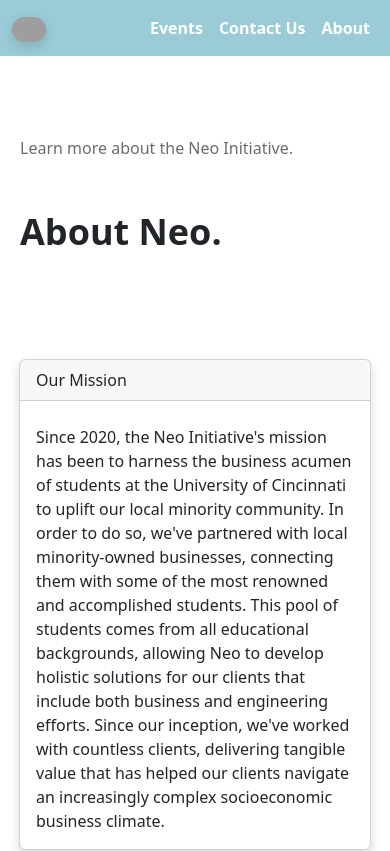
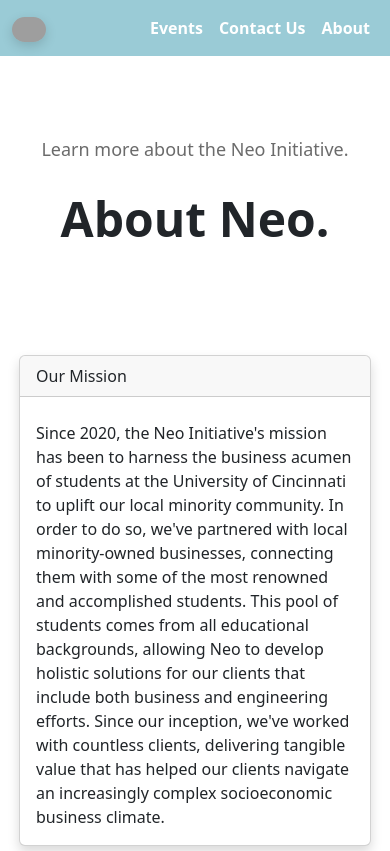
Before and after one commit to mbahcc/neo-web, a Next.js app: page /about-us in a window 390 px wide. Shown: the top 851 px of the page. Built offline with nearby package versions, Linux system fonts and the light colour scheme; grey boxes are pictures that could not be loaded.

Commit message:
Fixed back to top button logic; added more css classes

```diff
--- a/src/app/about-us/about-us-metadata.ts
+++ b/src/app/about-us/about-us-metadata.ts
@@ -37,7 +37,6 @@
       },
     ],
   },
-  viewport: "width=device-width, initial-scale=1.0",
   other: {
     contact: "neoinitiativeuc@gmail.com",
     "og:see_also": [
@@ -46,3 +45,10 @@
     ],
   },
 };
+
+export function generateViewport() {
+  return {
+    width: 'device-width',
+    initialScale: 1,
+  }
+}
--- a/src/app/about-us/page.tsx
+++ b/src/app/about-us/page.tsx
@@ -17,7 +17,9 @@
         }}
       >
         <title>Neo Initative</title>
-        <div className="subtitleText">Learn more about the Neo Initiative.</div>
+        <div className="event-subtitle-text">
+          Learn more about the Neo Initiative.
+        </div>
         <motion.div
           initial={{ opacity: 0, y: 20 }}
           animate={{ opacity: 1, y: 0 }}
@@ -28,7 +30,7 @@
             delay: 0.5,
           }}
         >
-          <div className="header">About Neo.</div>
+          <div className="event-header">About Neo.</div>
         </motion.div>
 
         <motion.div
--- a/src/app/components/bottom-bar.tsx
+++ b/src/app/components/bottom-bar.tsx
@@ -2,26 +2,8 @@
 
 function BottomBar() {
   return (
-    <div
-      style={{
-        height: "50px",
-        width: "100vw",
-        backgroundColor: "#9acbd6",
-        display: "flex",
-        alignItems: "center",
-        justifyContent: "space-between",
-        flexDirection: "row",
-      }}
-    >
-      <div
-        style={{
-          display: "flex",
-          flexDirection: "row",
-          marginLeft: "20px",
-          gap: "10px",
-          alignItems: "center",
-        }}
-      >
+    <div className="bottom-bar-container">
+      <div className="bottom-bar-format">
         <a href="https://www.instagram.com/neoinitiative/" target="_blank">
           <img src="icons/instagram-icon.svg" />{" "}
         </a>
--- a/src/app/components/button/application-button.tsx
+++ b/src/app/components/button/application-button.tsx
@@ -1,4 +1,4 @@
-"use client"; // For client-side hooks
+"use client";
 import Button from "react-bootstrap/Button";
 
 function ApplyTodayButton() {
@@ -10,7 +10,7 @@
     <>
       <Button
         variant="primary"
-        onClick={handleClick} // Handles the on click event, i.e calls Handleclick
+        onClick={handleClick}
         style={{
           fontFamily: "Source Sans 3",
           fontWeight: "700",
@@ -23,7 +23,6 @@
           padding: "0 0.75rem",
           borderRadius: "0px",
         }}
-        // Hover/focus effects
         onMouseEnter={(e) => {
           e.currentTarget.style.backgroundColor = "#5ca3b2";
           e.currentTarget.style.transform = "translateY(-1px)";
--- a/src/app/components/button/back-to-top-button.tsx
+++ b/src/app/components/button/back-to-top-button.tsx
@@ -1,18 +1,49 @@
-"use client"; // For client-side hooks
+"use client";
 import Button from "react-bootstrap/Button";
 import { useRouter } from "next/navigation";
 import { motion } from "motion/react";
 import { usePathname } from "next/navigation";
+import { useState, useEffect } from "react";
 
 function BottomButton() {
-  const router = useRouter(); // Next.js navigation hook
+  const router = useRouter();
+  const [isLargeScreen, setIsLargeScreen] = useState(false);
+  const [isScrollable, setIsScrollable] = useState(false);
 
   const handleClick = () => {
     router.push(window.location.pathname);
   };
 
+  useEffect(() => {
+    const checkConditions = () => {
+      const screenWidth = window.innerWidth;
+      const documentHeight = document.documentElement.scrollHeight;
+      const windowHeight = window.innerHeight;
+
+      setIsLargeScreen(screenWidth >= 1024);
+      setIsScrollable(documentHeight > windowHeight);
+    };
+
+    checkConditions();
+    window.addEventListener("resize", checkConditions);
+    window.addEventListener("scroll", checkConditions);
+
+    return () => {
+      window.removeEventListener("resize", checkConditions);
+      window.removeEventListener("scroll", checkConditions);
+    };
+  }, []);
+
   const pathname = usePathname();
-  if (!(pathname == "/" || pathname == "/aboutus")) {
+  if (
+    isLargeScreen &&
+    !isScrollable &&
+    !(pathname === "/" || pathname === "/about-us")
+  ) {
+    return null;
+  }
+
+  if (!isScrollable) {
     return null;
   }
 
@@ -20,6 +51,7 @@
     <motion.div
       initial={{ opacity: 0, y: 5 }}
       whileInView={{ opacity: 1, y: 0 }}
+      viewport={{ once: true }}
       transition={{
         duration: 1.5,
         ease: "easeOut",
--- a/src/app/components/button/contact-us-button.tsx
+++ b/src/app/components/button/contact-us-button.tsx
@@ -1,9 +1,9 @@
-"use client"; // For client-side hooks
+"use client";
 import Button from "react-bootstrap/Button";
 import { useRouter } from "next/navigation";
 
 function ContactUsButton() {
-  const router = useRouter(); // Next.js navigation hook
+  const router = useRouter();
 
   const handleClick = () => {
     router.push("/contact-us");
@@ -26,7 +26,6 @@
           padding: "0 0.75rem",
           borderRadius: "0px",
         }}
-        // Hover/focus effects
         onMouseEnter={(e) => {
           e.currentTarget.style.backgroundColor = "#5ca3b2";
           e.currentTarget.style.transform = "translateY(-1px)";
--- a/src/app/globals.css
+++ b/src/app/globals.css
@@ -1,3 +1,36 @@
+
+
+/* text-xs
+/* font-size: var(--text-xs); /* 0.75rem (12px) */
+/* line-height: var(--text-xs--line-height); /* calc(1 / 0.75) */
+/* text-sm
+/* font-size: var(--text-sm); /* 0.875rem (14px) */
+/* line-height: var(--text-sm--line-height); /* calc(1.25 / 0.875) */
+/* text-base
+/* font-size: var(--text-base); /* 1rem (16px) */
+/* line-height: var(--text-base--line-height); /* calc(1.5 / 1) */
+/* text-lg
+/* font-size: var(--text-lg); /* 1.125rem (18px) */
+/* line-height: var(--text-lg--line-height); /* calc(1.75 / 1.125) */
+/* text-xl
+/* font-size: var(--text-xl); /* 1.25rem (20px) */
+/* line-height: var(--text-xl--line-height); /* calc(1.75 / 1.25) */
+/* text-2xl
+/* font-size: var(--text-2xl); /* 1.5rem (24px) */
+/* line-height: var(--text-2xl--line-height); /* calc(2 / 1.5) */
+/* text-3xl
+/* font-size: var(--text-3xl); /* 1.875rem (30px) */
+/* line-height: var(--text-3xl--line-height); /* calc(2.25 / 1.875) */
+/* text-4xl
+/* font-size: var(--text-4xl); /* 2.25rem (36px) */
+/* line-height: var(--text-4xl--line-height); /* calc(2.5 / 2.25) */
+/* text-5xl
+/* font-size: var(--text-5xl); /* 3rem (48px) */
+/* line-height: var(--text-5xl--line-height); /* 1 */
+/* text-6xl
+/* font-size: var(--text-6xl); /* 3.75rem (60px) */
+/* line-height: var(--text-6xl--line-height); /* 1 */
+
 
 :root {
   --background: #ffffff;
@@ -86,6 +119,13 @@
   text-align: center;
 }
 
+@media screen and (max-width: 1024px){
+  .home-section-header {
+    font-size: 2.25rem;
+    margin-left: 0px;
+    font-family: Source Sans 3;
+  }
+}
 
 @media screen and (max-width: 1024px){
   .header {
@@ -454,7 +494,7 @@
   }
 
   .event-text{
-      font-size: 1.5rem;
+  font-size: 1.5rem;
   font-family: Source Sans 3;
   font-weight: 400;
   max-width: 850px;
@@ -469,9 +509,11 @@
   @media screen and (max-width: 1024px){
   .event-text{
     margin-left: 0px;
-    padding-left: 20px;
     font-size: 1.25rem;
-    font-family: Source Sans 3;
+    text-align: center;
+    align-items: center;
+    justify-content: center;
+    margin: 0px;
 
   }
 }
@@ -566,3 +608,71 @@
 
   }
 }
+
+.bottom-bar-container{
+  height: 50px;
+  width: 100vw;
+  background-color: #9acbd6;
+  display: flex;
+  align-items: center;
+  justify-content: space-between;
+  flex-direction: row;
+}
+
+.bottom-bar-format{
+
+  display: flex;
+  flex-direction: row;
+  margin-left: 20px;
+  gap: 10px;
+  align-items: center;
+
+}
+
+.event-subtitle-text{
+
+  font-size: 1.125rem;
+  color: #6b6b6b;
+  font-family: Source Sans 3;
+  font-weight: 400;
+  max-width: 950px;
+  word-wrap: break-word;
+  position: relative;
+  top: 80px;
+  margin-left: 100px;
+  text-align: left;
+  display: flex;
+
+}
+
+@media screen and (max-width: 1024px){
+  .event-subtitle-text{
+    margin-left: 0px;
+    text-align: center;
+    align-items: center;
+    justify-content: center;
+
+  }
+}
+
+.event-header{
+
+  font-size: 3.75rem;
+  font-family: Source Sans 3;
+  font-weight: 700;
+  margin-top: 100px;
+  margin-left: 100px;
+  text-align: left;
+  display: flex;
+
+}
+
+@media screen and (max-width: 1024px){
+  .event-header {
+    font-size: 3rem;
+    margin-left: 0px;
+    text-align: center;
+    align-items: center;
+    justify-content: center;
+  }
+}
```
Also changed, not shown: src/app/contact-us/contact-us-metadata.ts (+7 -1 lines), src/app/events/events-metadata.ts (+6 -3 lines), src/app/events/page.tsx (+2 -11 lines).
